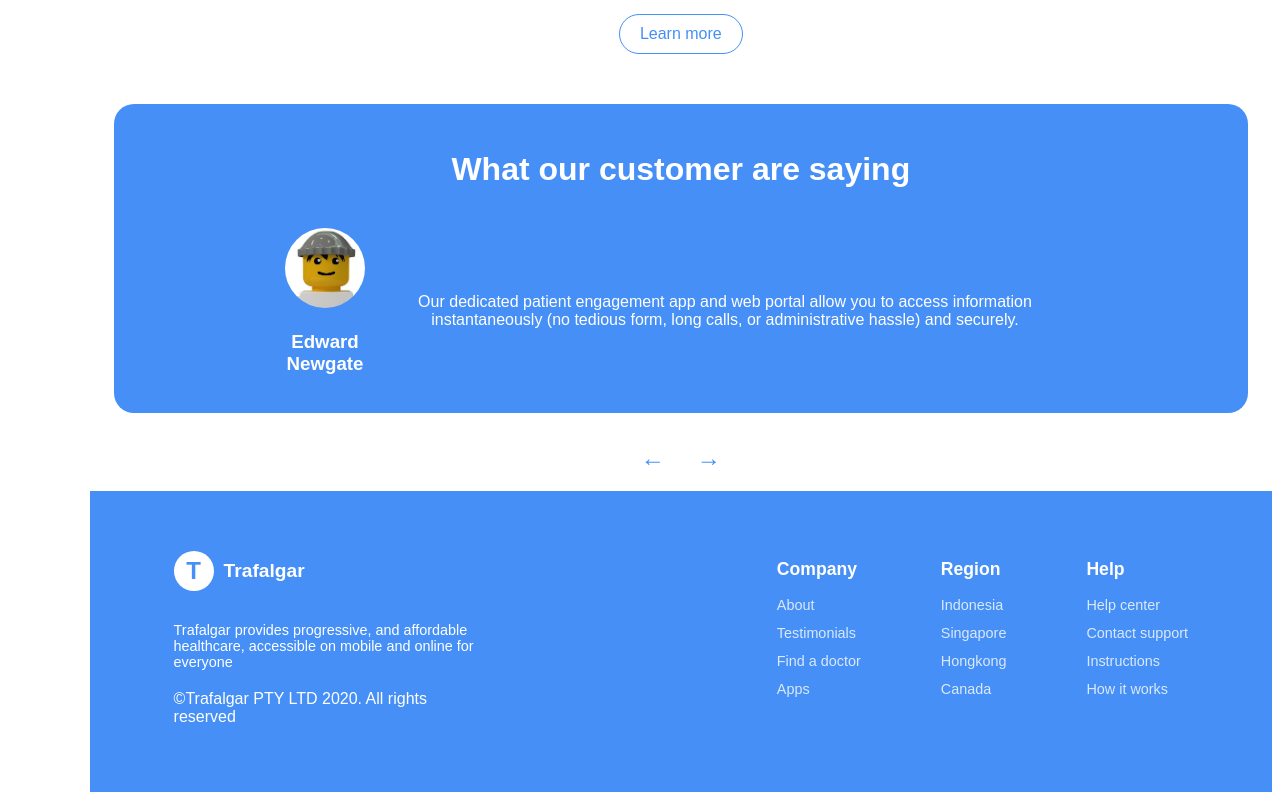
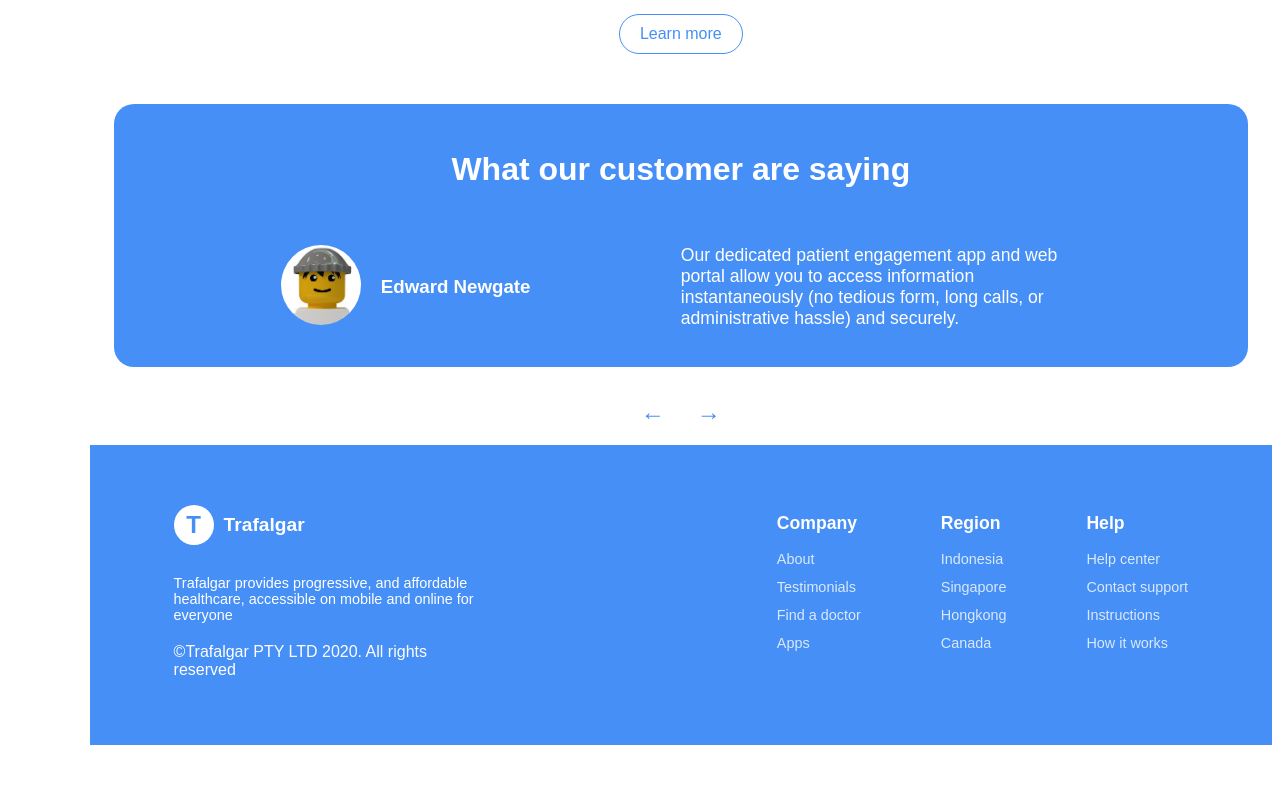
Before and after one commit to Alex16JA/2025_R4A10_PHAM_Alexandre, an Angular app in the folder tp2/: page / in a window 1280 px wide. Shown: the part 1245-2045 px from the top of the page. After the commit the page ends 1998 px from the top, so only its background shows below. Built offline with nearby package versions, Linux system fonts and the light colour scheme.

Commit message:
OKOKOKOKOKOKOKOKOK

```diff
--- a/tp2/src/app/testimonials/testimonials.component.html
+++ b/tp2/src/app/testimonials/testimonials.component.html
@@ -2,6 +2,4 @@
     <app-titre-testimonials></app-titre-testimonials>
     <app-zone-testimonials [profile]="currentProfile"></app-zone-testimonials>
 </section>
-<section class="arrow">
-    <app-arrow-nav (previous)="previousProfile()" (next)="nextProfile()"></app-arrow-nav>
-</section>
+<app-arrow-nav (previous)="previousProfile()" (next)="nextProfile()"></app-arrow-nav>
--- a/tp2/src/app/testimonials/testimonials.component.sass
+++ b/tp2/src/app/testimonials/testimonials.component.sass
@@ -5,11 +5,3 @@
     color: #ffffff
     border-radius: 20px
     margin: 0 1.5em
-
-.testimonial-info
-    display: flex
-    justify-content: space-between
-    align-items: center
-    max-width: 800px
-    margin: 0 auto
-    padding: 0 20px
--- a/tp2/src/app/testimonials/zone-testimonials/testimonials-profile/testimonials-profile.component.sass
+++ b/tp2/src/app/testimonials/zone-testimonials/testimonials-profile/testimonials-profile.component.sass
@@ -1,4 +1,4 @@
-.testimonial-profile
-            display: flex
-            align-items: center
-            gap: 20px
+.profile
+    display: flex
+    align-items: center
+    gap: 20px
--- a/tp2/src/app/testimonials/zone-testimonials/testimonials-text/testimonials-text.component.sass
+++ b/tp2/src/app/testimonials/zone-testimonials/testimonials-text/testimonials-text.component.sass
@@ -1,4 +1,4 @@
-.testimonial-text
+.quote
     max-width: 400px
     text-align: left
     font-size: 1.1em
```
Also changed, not shown: tp2/src/app/testimonials/zone-testimonials/zone-testimonials.component.sass (+6 -6 lines).
